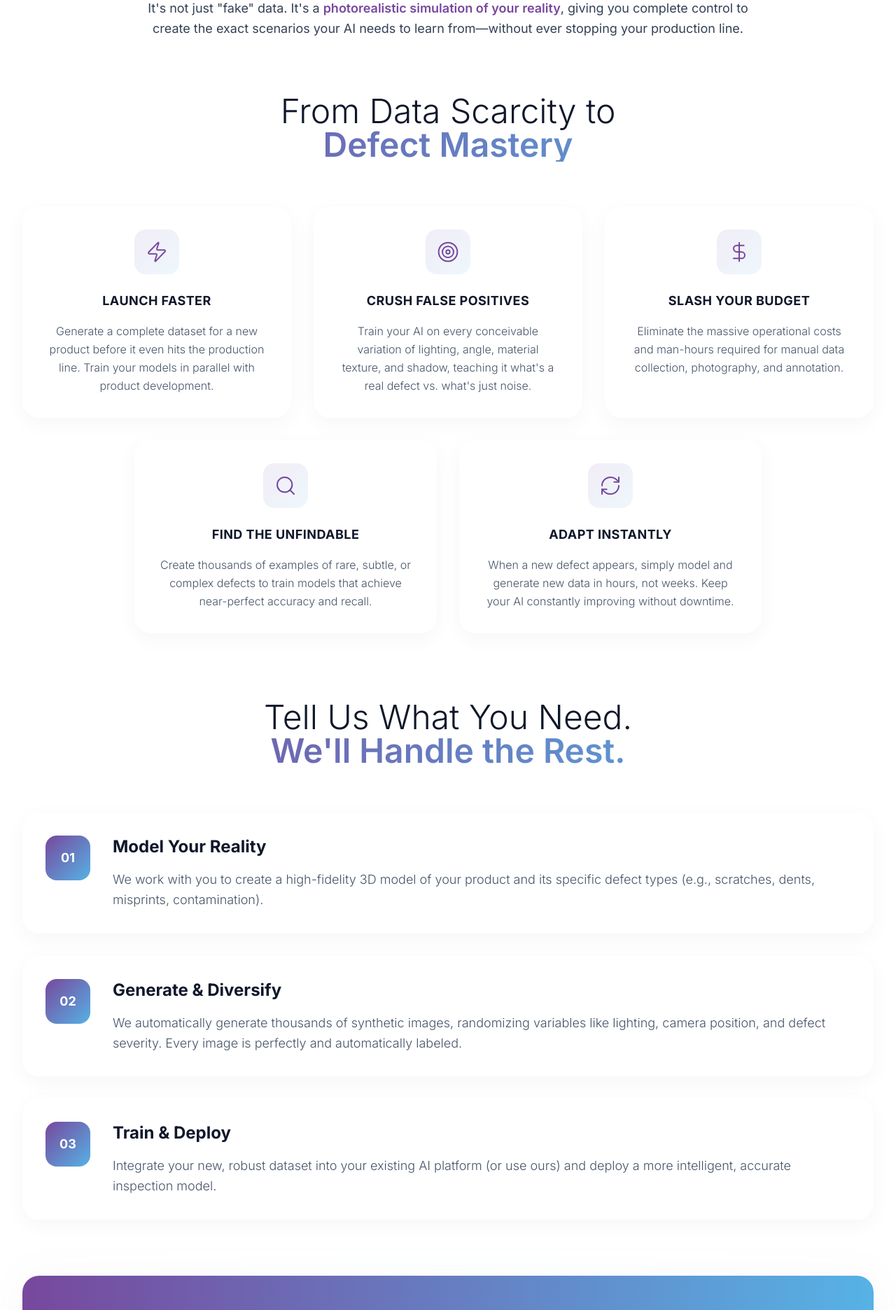
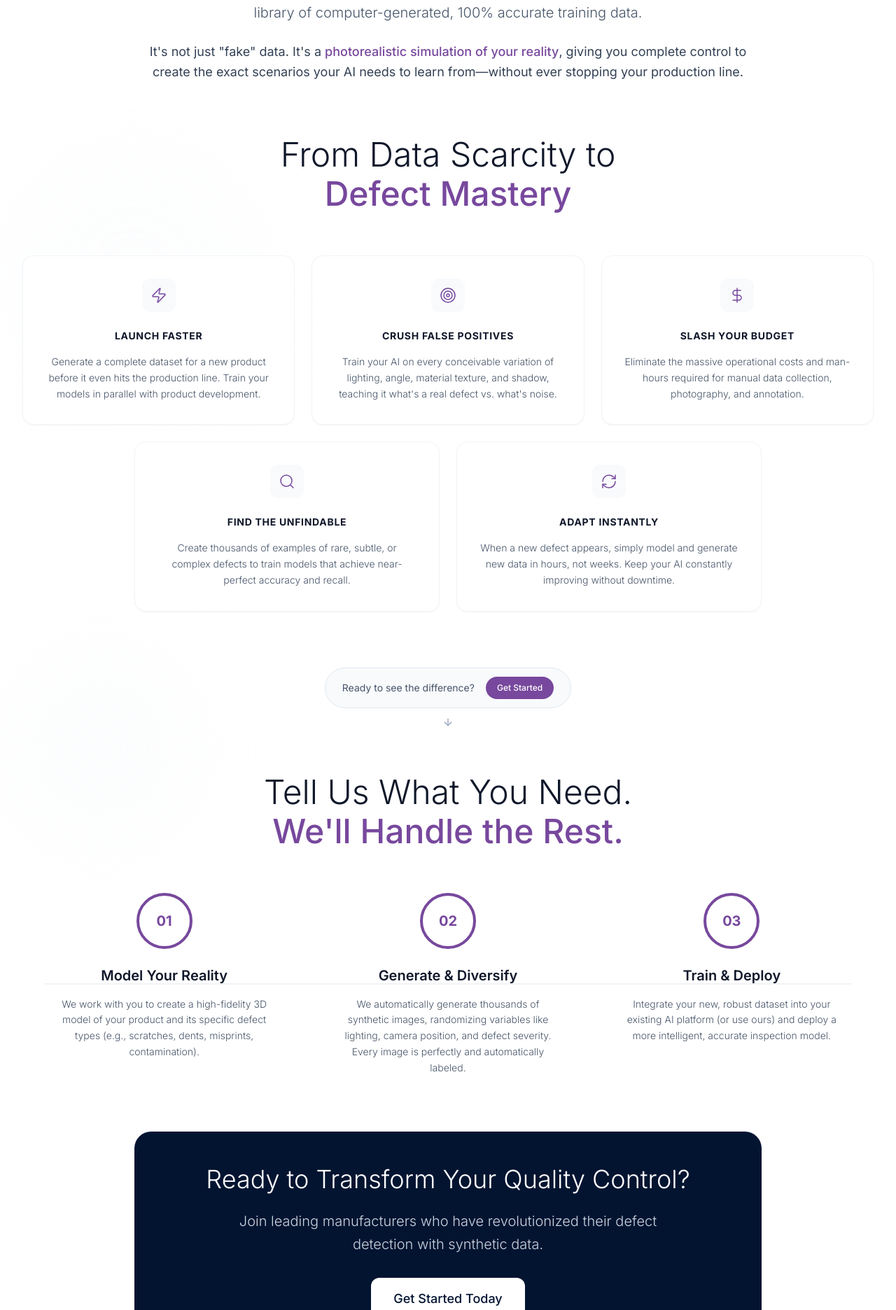
Before and after one commit to kwattu/symage-perfect-vision-landing, a React (Vite) app: page / in a window 1280 px wide. Shown: the part 2821-4693 px from the top of the page at 70% size. Built offline with nearby package versions, Linux system fonts and the light colour scheme.

Commit message:
Refactor Solution section and CTA
Redesigned the "Tell us what you need" section into a process chart and adjusted the CTA button size and placement. Edited `src/components/Solution.tsx` and `src/components/CTA.tsx`.

```diff
--- a/src/components/Solution.tsx
+++ b/src/components/Solution.tsx
@@ -1,6 +1,6 @@
 
 import { Button } from "@/components/ui/button";
-import { CheckCircle, Zap, Target, BarChart3, Lightbulb, Clock, DollarSign, Search, RefreshCw } from "lucide-react";
+import { CheckCircle, Zap, Target, BarChart3, Lightbulb, Clock, DollarSign, Search, RefreshCw, ArrowDown } from "lucide-react";
 
 const Solution = () => {
   const benefits = [
@@ -12,7 +12,7 @@ const Solution = () => {
     {
       icon: Target,
       title: "CRUSH FALSE POSITIVES",
-      description: "Train your AI on every conceivable variation of lighting, angle, material texture, and shadow, teaching it what's a real defect vs. what's just noise."
+      description: "Train your AI on every conceivable variation of lighting, angle, material texture, and shadow, teaching it what's a real defect vs. what's noise."
     },
     {
       icon: DollarSign,
@@ -51,20 +51,20 @@ const Solution = () => {
 
   return (
     <section className="py-24 bg-white relative overflow-hidden">
-      {/* Elegant background elements */}
+      {/* Subtle background elements - no gradients */}
       <div className="absolute inset-0">
-        <div className="absolute top-1/4 left-1/6 w-96 h-96 bg-symage-blue/3 rounded-full blur-3xl"></div>
-        <div className="absolute bottom-1/3 right-1/6 w-72 h-72 bg-symage-purple/4 rounded-full blur-3xl"></div>
+        <div className="absolute top-1/4 left-1/6 w-96 h-96 bg-slate-50 rounded-full blur-3xl opacity-30"></div>
+        <div className="absolute bottom-1/3 right-1/6 w-72 h-72 bg-slate-100 rounded-full blur-3xl opacity-20"></div>
       </div>
 
       <div className="relative container mx-auto px-8">
         <div className="max-w-7xl mx-auto">
           {/* Main Header */}
           <div className="text-center mb-20 animate-fade-in">
-            <div className="inline-flex items-center justify-center w-16 h-1 bg-gradient-to-r from-symage-purple to-symage-blue rounded-full mb-8"></div>
+            <div className="w-1 h-16 bg-symage-purple mx-auto mb-8"></div>
             <h2 className="text-5xl md:text-6xl font-light text-slate-900 mb-8 font-sans leading-tight tracking-tight">
               The Solution:
-              <span className="block font-semibold bg-gradient-to-r from-symage-purple to-symage-blue bg-clip-text text-transparent">
+              <span className="block font-medium text-symage-purple mt-2">
                 Data You Control, Not Just Collect
               </span>
             </h2>
@@ -73,112 +73,147 @@ const Solution = () => {
                 Synthetic data is the breakthrough your quality program needs. We create a digital twin of your product and its manufacturing environment. From there, we can generate a virtually infinite library of computer-generated, 100% accurate training data.
               </p>
               <p className="text-lg text-slate-700 leading-relaxed">
-                It's not just "fake" data. It's a <span className="font-semibold text-symage-purple">photorealistic simulation of your reality</span>, giving you complete control to create the exact scenarios your AI needs to learn from—without ever stopping your production line.
+                It's not just "fake" data. It's a <span className="font-medium text-symage-purple">photorealistic simulation of your reality</span>, giving you complete control to create the exact scenarios your AI needs to learn from—without ever stopping your production line.
               </p>
             </div>
           </div>
 
           {/* From Data Scarcity to Defect Mastery */}
-          <div className="mb-24">
+          <div className="mb-20">
             <div className="text-center mb-16">
               <h3 className="text-4xl md:text-5xl font-light text-slate-900 mb-4 font-sans">
                 From Data Scarcity to
-                <span className="block font-semibold bg-gradient-to-r from-symage-purple to-symage-blue bg-clip-text text-transparent">
+                <span className="block font-medium text-symage-purple mt-2">
                   Defect Mastery
                 </span>
               </h3>
             </div>
 
-            <div className="grid grid-cols-1 md:grid-cols-2 lg:grid-cols-3 gap-8">
+            <div className="grid grid-cols-1 md:grid-cols-2 lg:grid-cols-3 gap-6">
               {benefits.slice(0, 3).map((benefit, index) => (
                 <div
                   key={benefit.title}
-                  className="group bg-white/80 backdrop-blur-sm rounded-3xl p-8 shadow-[0_8px_30px_rgb(0,0,0,0.04)] border border-white/20 hover:shadow-[0_20px_40px_rgb(0,0,0,0.08)] transition-all duration-500 animate-slide-in-left"
+                  className="group bg-white rounded-2xl p-8 shadow-sm border border-slate-100 hover:shadow-md transition-all duration-300 animate-slide-in-left"
                   style={{
                     animationDelay: `${index * 0.1}s`,
                     animationFillMode: 'both'
                   }}
                 >
                   <div className="text-center">
-                    <div className="w-16 h-16 rounded-2xl bg-gradient-to-br from-symage-purple/10 to-symage-blue/10 flex items-center justify-center mx-auto mb-6 group-hover:scale-110 transition-transform duration-300">
-                      <benefit.icon className="h-8 w-8 text-symage-purple" strokeWidth={1.5} />
+                    <div className="w-12 h-12 rounded-xl bg-slate-50 flex items-center justify-center mx-auto mb-6 group-hover:bg-slate-100 transition-colors duration-300">
+                      <benefit.icon className="h-6 w-6 text-symage-purple" strokeWidth={1.5} />
                     </div>
-                    <h4 className="text-lg font-bold text-slate-900 mb-4 tracking-wide">{benefit.title}</h4>
-                    <p className="text-slate-600 leading-relaxed font-light">{benefit.description}</p>
+                    <h4 className="text-sm font-bold text-slate-900 mb-4 tracking-wider uppercase">{benefit.title}</h4>
+                    <p className="text-slate-600 leading-relaxed font-light text-sm">{benefit.description}</p>
                   </div>
                 </div>
               ))}
             </div>
 
-            <div className="grid grid-cols-1 md:grid-cols-2 gap-8 mt-8 max-w-4xl mx-auto">
+            <div className="grid grid-cols-1 md:grid-cols-2 gap-6 mt-6 max-w-4xl mx-auto">
               {benefits.slice(3).map((benefit, index) => (
                 <div
                   key={benefit.title}
-                  className="group bg-white/80 backdrop-blur-sm rounded-3xl p-8 shadow-[0_8px_30px_rgb(0,0,0,0.04)] border border-white/20 hover:shadow-[0_20px_40px_rgb(0,0,0,0.08)] transition-all duration-500 animate-slide-in-left"
+                  className="group bg-white rounded-2xl p-8 shadow-sm border border-slate-100 hover:shadow-md transition-all duration-300 animate-slide-in-left"
                   style={{
                     animationDelay: `${(index + 3) * 0.1}s`,
                     animationFillMode: 'both'
                   }}
                 >
                   <div className="text-center">
-                    <div className="w-16 h-16 rounded-2xl bg-gradient-to-br from-symage-purple/10 to-symage-blue/10 flex items-center justify-center mx-auto mb-6 group-hover:scale-110 transition-transform duration-300">
-                      <benefit.icon className="h-8 w-8 text-symage-purple" strokeWidth={1.5} />
+                    <div className="w-12 h-12 rounded-xl bg-slate-50 flex items-center justify-center mx-auto mb-6 group-hover:bg-slate-100 transition-colors duration-300">
+                      <benefit.icon className="h-6 w-6 text-symage-purple" strokeWidth={1.5} />
                     </div>
-                    <h4 className="text-lg font-bold text-slate-900 mb-4 tracking-wide">{benefit.title}</h4>
-                    <p className="text-slate-600 leading-relaxed font-light">{benefit.description}</p>
+                    <h4 className="text-sm font-bold text-slate-900 mb-4 tracking-wider uppercase">{benefit.title}</h4>
+                    <p className="text-slate-600 leading-relaxed font-light text-sm">{benefit.description}</p>
                   </div>
                 </div>
               ))}
             </div>
           </div>
 
-          {/* Tell Us What You Need */}
+          {/* Subtle Mid-Page CTA */}
+          <div className="text-center mb-16">
+            <div className="inline-flex items-center space-x-4 bg-slate-50 rounded-full px-6 py-3 border border-slate-200">
+              <span className="text-sm text-slate-600">Ready to see the difference?</span>
+              <Button size="sm" className="bg-symage-purple hover:bg-symage-purple/90 text-white text-xs px-4 py-2 h-auto rounded-full">
+                Get Started
+              </Button>
+            </div>
+            <div className="flex justify-center mt-4">
+              <ArrowDown className="h-4 w-4 text-slate-400 animate-bounce" />
+            </div>
+          </div>
+
+          {/* Tell Us What You Need - Process Flow Chart */}
           <div className="mb-20">
             <div className="text-center mb-16">
               <h3 className="text-4xl md:text-5xl font-light text-slate-900 mb-4 font-sans">
                 Tell Us What You Need.
-                <span className="block font-semibold bg-gradient-to-r from-symage-purple to-symage-blue bg-clip-text text-transparent">
+                <span className="block font-medium text-symage-purple mt-2">
                   We'll Handle the Rest.
                 </span>
               </h3>
             </div>
 
-            <div className="space-y-8">
+            {/* Process Flow Chart */}
+            <div className="max-w-6xl mx-auto">
+              <div className="relative">
+                {/* Connection Lines */}
+                <div className="hidden lg:block absolute top-1/2 left-0 right-0 h-px bg-slate-200 -translate-y-1/2"></div>
+
+                <div className="grid grid-cols-1 lg:grid-cols-3 gap-8 lg:gap-16 relative">
                   {processSteps.map((step, index) => (
                     <div
                       key={step.number}
-                  className="group flex items-start space-x-8 p-8 bg-white/60 backdrop-blur-sm rounded-3xl border border-white/30 shadow-[0_8px_30px_rgb(0,0,0,0.04)] hover:shadow-[0_20px_40px_rgb(0,0,0,0.08)] transition-all duration-500 animate-fade-in"
+                      className="relative animate-fade-in"
                       style={{
                         animationDelay: `${index * 0.2}s`,
                         animationFillMode: 'both'
                       }}
                     >
-                  <div className="flex-shrink-0">
-                    <div className="w-16 h-16 rounded-2xl bg-gradient-to-br from-symage-purple to-symage-blue flex items-center justify-center text-white font-bold text-lg group-hover:scale-110 transition-transform duration-300">
-                      {step.number}
+                      {/* Step Circle */}
+                      <div className="flex flex-col items-center text-center">
+                        <div className="relative mb-6">
+                          <div className="w-20 h-20 bg-white border-4 border-symage-purple rounded-full flex items-center justify-center shadow-sm">
+                            <span className="text-xl font-bold text-symage-purple">{step.number}</span>
+                          </div>
+                          {/* Connector dot for mobile */}
+                          {index < processSteps.length - 1 && (
+                            <div className="lg:hidden absolute -bottom-4 left-1/2 transform -translate-x-1/2 w-2 h-2 bg-slate-300 rounded-full"></div>
+                          )}
+                        </div>
+
+                        <div className="max-w-xs">
+                          <h4 className="text-xl font-semibold text-slate-900 mb-4 font-sans">{step.title}</h4>
+                          <p className="text-sm text-slate-600 leading-relaxed font-light">{step.description}</p>
                         </div>
                       </div>
-                  <div className="flex-1">
-                    <h4 className="text-2xl font-bold text-slate-900 mb-4 font-sans">{step.title}</h4>
-                    <p className="text-lg text-slate-600 leading-relaxed font-light">{step.description}</p>
+
+                      {/* Mobile connector line */}
+                      {index < processSteps.length - 1 && (
+                        <div className="lg:hidden flex justify-center mt-6 mb-2">
+                          <div className="w-px h-8 bg-slate-200"></div>
                         </div>
+                      )}
                     </div>
                   ))}
                 </div>
               </div>
+            </div>
+          </div>
 
-          {/* CTA Section */}
+          {/* Final CTA Section */}
           <div className="text-center">
-            <div className="relative">
-              <div className="absolute inset-0 bg-gradient-to-r from-symage-purple/5 via-symage-blue/5 to-symage-purple/5 rounded-3xl blur-xl"></div>
-              <div className="relative bg-gradient-to-r from-symage-purple to-symage-blue rounded-3xl p-12 text-white animate-scale-in">
-                <h3 className="text-3xl md:text-4xl font-bold mb-6 font-sans">
+            <div className="relative max-w-4xl mx-auto">
+              <div className="bg-symage-dark rounded-3xl p-12 text-white animate-scale-in">
+                <h3 className="text-3xl md:text-4xl font-light mb-6 font-sans">
                   Ready to Transform Your Quality Control?
                 </h3>
-                <p className="text-xl mb-8 text-blue-100 max-w-2xl mx-auto leading-relaxed">
+                <p className="text-xl mb-8 text-slate-300 max-w-2xl mx-auto leading-relaxed font-light">
                   Join leading manufacturers who have revolutionized their defect detection with synthetic data.
                 </p>
-                <Button size="lg" className="bg-white text-symage-purple hover:bg-gray-100 text-lg px-8 py-4 h-auto font-semibold">
+                <Button size="lg" className="bg-white text-symage-dark hover:bg-slate-100 text-lg px-8 py-4 h-auto font-medium rounded-xl">
                   Get Started Today
                 </Button>
               </div>
```
Lines whose indentation alone changed are shown as unchanged.
